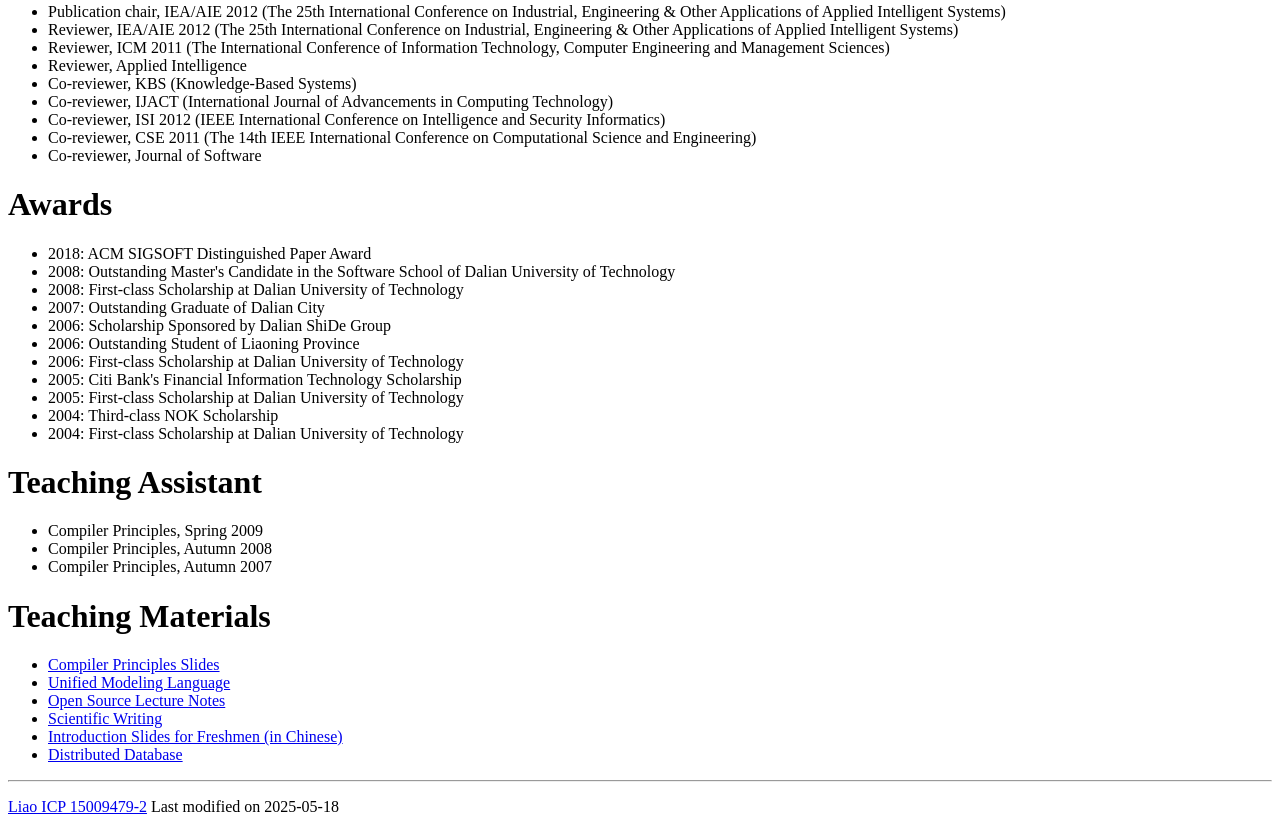
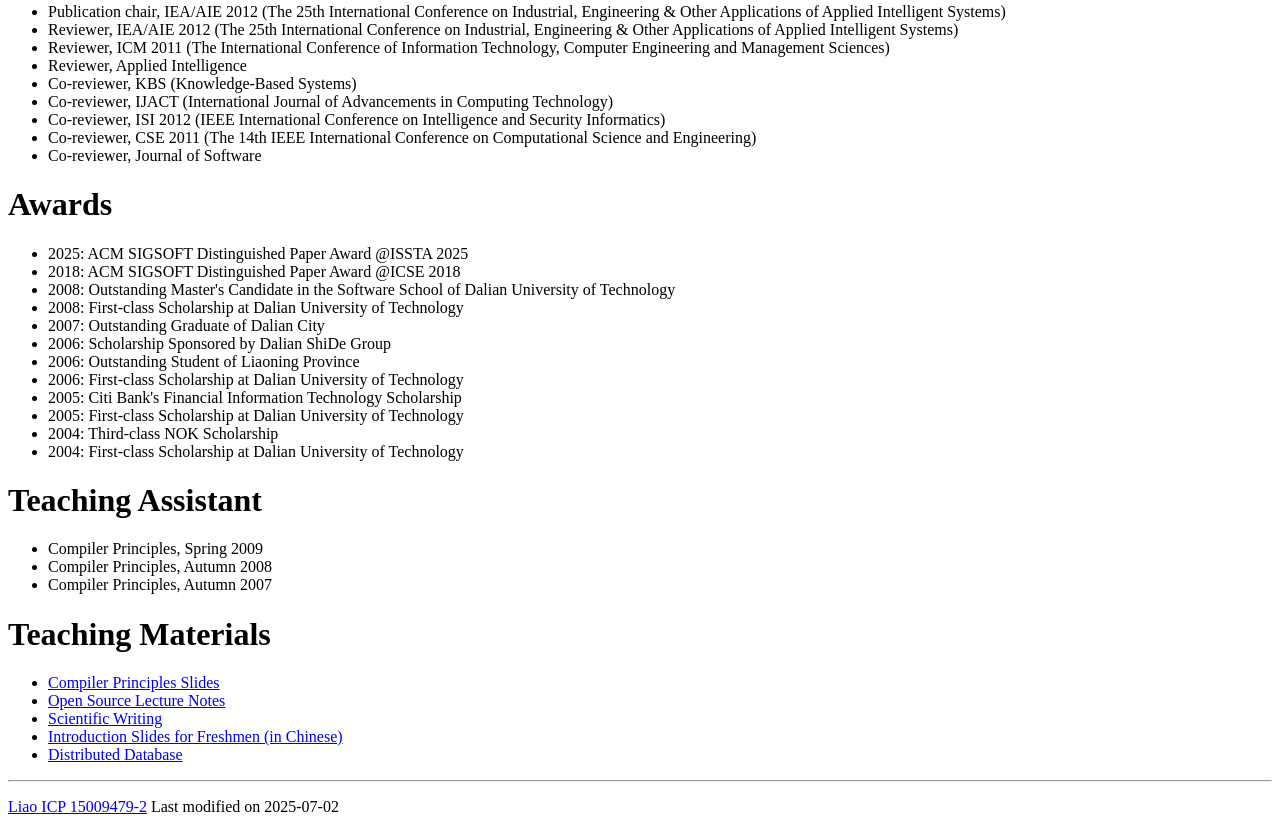
Before and after one commit to zhileiren/zhileiren.github.io, a plain HTML site: page index.htm in a window 1280 px wide. Shown: the part 1587-2419 px from the top of the page. Drawn offline with Linux system fonts and the light colour scheme.

Commit message:
Update index.htm

```diff
--- a/index.htm
+++ b/index.htm
@@ -75,7 +75,8 @@
         <h1>Awards</h1>
 
         <ul>
-            <li>2018: ACM SIGSOFT Distinguished Paper Award</li>
+            <li>2025: ACM SIGSOFT Distinguished Paper Award @ISSTA 2025</li>
+            <li>2018: ACM SIGSOFT Distinguished Paper Award @ICSE 2018</li>
             <li>2008: Outstanding Master's Candidate in the Software School of Dalian University of Technology</li>
             <li>2008: First-class Scholarship at Dalian University of Technology </li>
             <li>2007: Outstanding Graduate of Dalian City </li>
@@ -99,7 +100,6 @@
         <h1>Teaching Materials</h1>
         <ul>
             <li><a href="http://oscar-lab.org/people/~zren/compiler">Compiler Principles Slides</a></li>
-            <li><a href="http://oscar-lab.org/people/~zren/uml">Unified Modeling Language</a></li>
             <li><a href="https://zhilei.ren/open/index.html">Open Source Lecture Notes</a></li>
             <li><a href="http://oscar-lab.org/people/~zren/files/scientific-writing.pdf">Scientific Writing</a> </li>
             <li><a href="http://oscar-lab.org/people/~zren/files/intro.pptx">Introduction Slides for Freshmen (in Chinese)</a></li>
@@ -108,6 +108,6 @@
 
         <hr>
 
-	<p><a href="https://beian.miit.gov.cn">Liao ICP 15009479-2</a> Last modified on 2025-05-18</p>
+	<p><a href="https://beian.miit.gov.cn">Liao ICP 15009479-2</a> Last modified on 2025-07-02</p>
     </body>
 </html>
```
